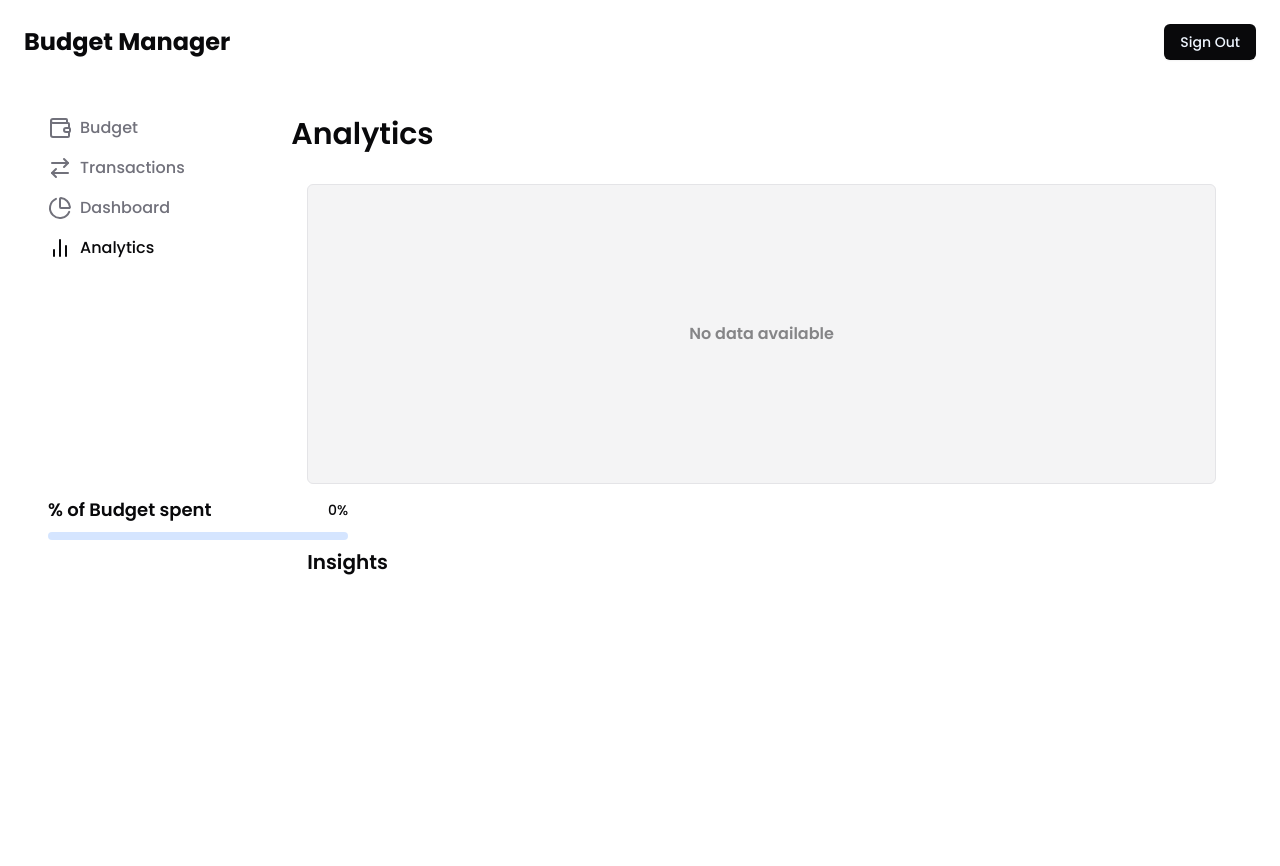
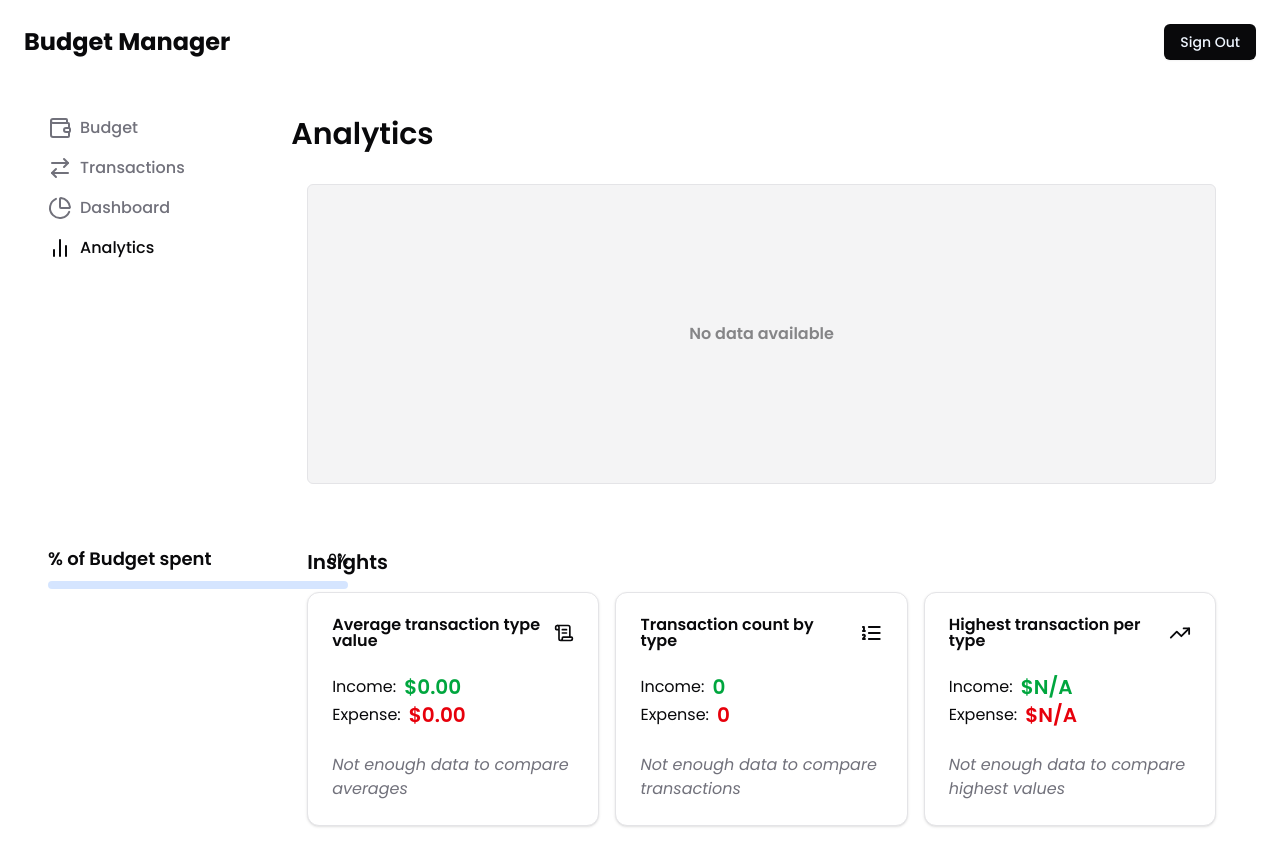
Before and after one commit to kauevecchia/budget-manager, a React (Vite) app: page /analytics in a window 1280 px wide. Shown: the top 866 px of the page. Before the commit the page ends 800 px from the top, so only its background shows below. Built offline with nearby package versions, Linux system fonts and the light colour scheme.

Commit message:
feat: add insight cards to analytics page

```diff
--- a/src/pages/analytics.tsx
+++ b/src/pages/analytics.tsx
@@ -1,3 +1,6 @@
+import { HighestTransactionCard } from "../components/HighestTransactionCard";
+import { TransactionAverageCard } from "../components/TransactionsAverageCard";
+import { TransactionCountCard } from "../components/TransactionsCountCard";
 import { useBudgetContext } from "../hooks/useBudgetContext";
 import { TinyBarChart } from "../lib/charts/BarChart";
 
@@ -19,7 +22,11 @@ export function Analytics() {
         </div>
         <div className="flex flex-col gap-4">
           <h2 className="text-xl font-semibold">Insights</h2>
-          <div className="grid grid-cols-3 gap-4"></div>
+          <div className="grid grid-cols-3 gap-4">
+            <TransactionAverageCard />
+            <TransactionCountCard />
+            <HighestTransactionCard />
+          </div>
         </div>
       </main>
     </div>
```
